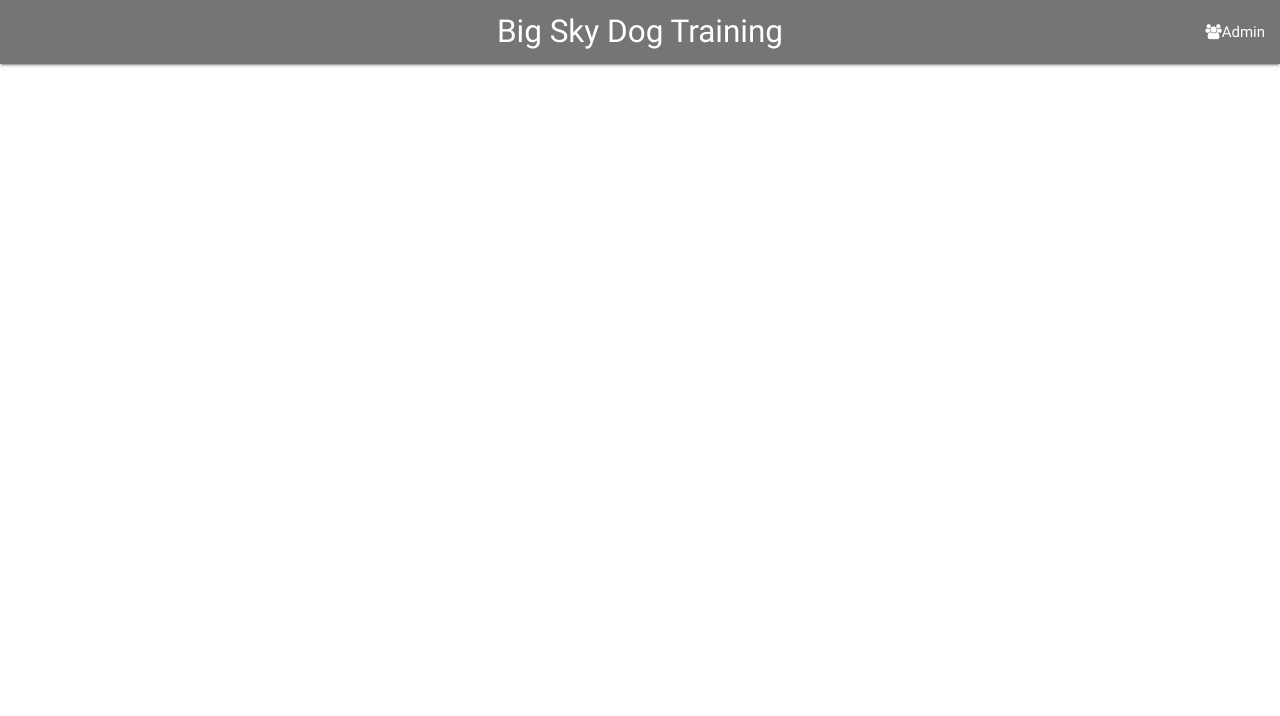
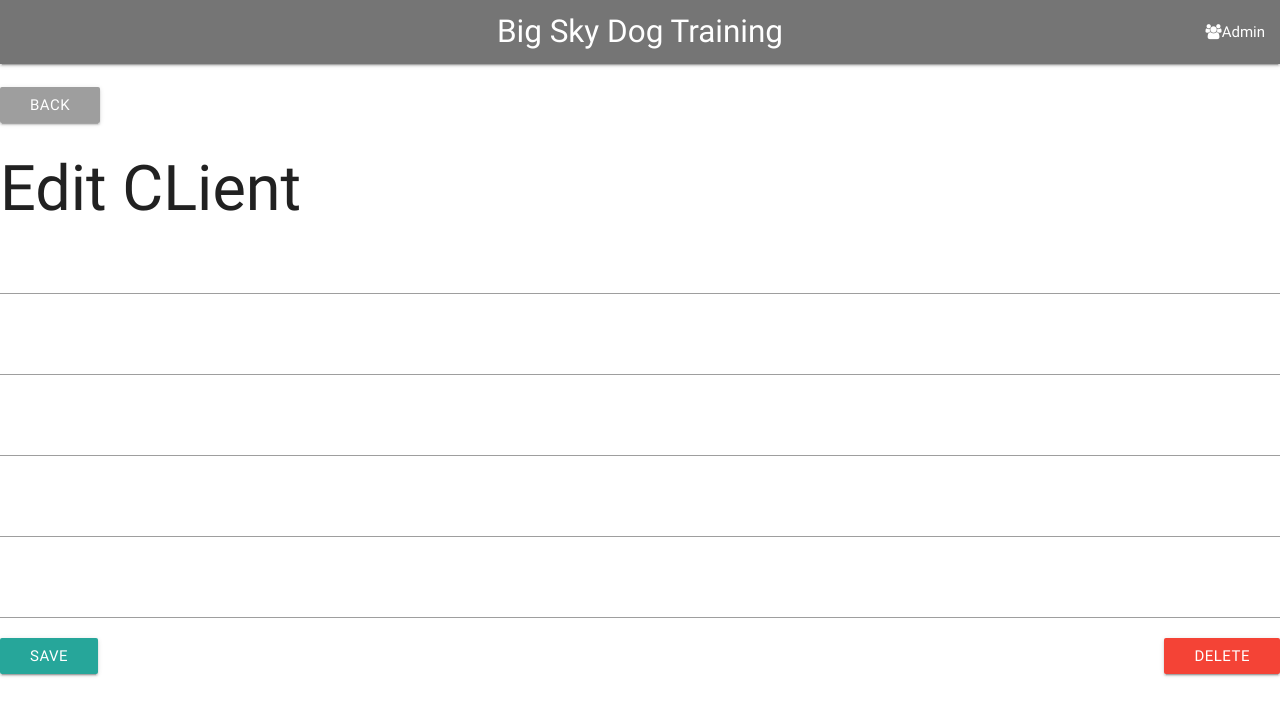
Before and after one commit to sleepydistrict/bigskydogtraining, a React (Create React App) app in the folder client_src/: page /clients/edit/1 in a window 1280 px wide. Shown: the top 716 px of the page. Built offline with nearby package versions, Linux system fonts and the light colour scheme; no server answers.

Commit message:
Edit/Add/Delete Client

```diff
--- a/client_src/src/components/ClassItem.js
+++ b/client_src/src/components/ClassItem.js
@@ -11,7 +11,7 @@ class ClassItem extends Component {
     render() {
         return (
             <li className="collection-item black">
-                <label><h6>Class:</h6>{this.state.item.class} (Age Range of Your Pup)</label><br />
+                <label><h5>Class:</h5>{this.state.item.class} (Age Range of Your Pup)</label><br />
                 <label><h6>Length of Class:</h6> {this.state.item.length}</label> <br />
                 <label><h6>Fee:</h6> {this.state.item.fee}</label> <br />
                 <label><h6>Dates:</h6> {this.state.item.date}</label> <br />
--- a/client_src/src/components/Classes.js
+++ b/client_src/src/components/Classes.js
@@ -97,7 +97,7 @@ class Classes extends Component{
                                     <div className="card-image">
                                         <img src={Coop} alt="German shepard avalanch dog with ski patrol owner." />
                                     </div>
-                                    <div class="card-content">
+                                    <div className="card-content">
                                         <p>Contact: Kristen Cooper @ Big Sky Dog Training <br/>
                                         Phone: 612 508 5413<br/>
                                         If you have any questions, please email us @ <a href="mailto:kcoopa4@gmail.com">kcoopa4@gmail.com</a><br/>
--- a/client_src/src/components/ClientItem.js
+++ b/client_src/src/components/ClientItem.js
@@ -1,4 +1,6 @@
 import React, { Component } from 'react';
+import {Link} from 'react-router-dom';
+
 
 class ClientItem extends Component {
     constructor(props) {
@@ -10,14 +12,11 @@ class ClientItem extends Component {
 
     render() {
         return (
-          <li className="collection-item">
-            {this.state.item.name} <br />
-            {this.state.item.pet} <br />
-            {this.state.item.pet_age} <br />
-            {this.state.item.email} <br />
-            {this.state.item.phone}
-            <button className="btn-flat right">Delete</button>
-          </li>
+            <li className="collection-item">
+            <Link to={`/clients/edit/${this.state.item.id}`}>
+            {this.state.item.name}
+            </Link>
+            </li>
         )
     }
 }
--- a/client_src/src/components/Clients.js
+++ b/client_src/src/components/Clients.js
@@ -28,7 +28,6 @@ class Clients extends Component{
 
 
     render(){
-        console.log(this.state);
         const clientItems = this.state.clients.map((client, i) => {
             return(
                 <ClientItem key={client.id} item={client} />
--- /dev/null
+++ b/client_src/src/components/EditClient.js
@@ -0,0 +1,116 @@
+import React, { Component } from 'react';
+import { Link } from 'react-router-dom';
+import axios from 'axios';
+
+class EditClient extends Component{
+  constructor(props){
+    super(props);
+    this.state = {
+      name: '',
+      pet: '',
+      pet_age: '',
+      email: '',
+      phone: ''
+    }
+    this.handleInputChange = this.handleInputChange.bind(this);
+  }
+
+componentWillMount(){
+  this.getClientDetails();
+}
+
+  getClientDetails(){
+    let clientId = this.props.match.params.id
+    axios.get(`http://localhost:3000/api/clients/${clientId}`)
+      .then(response => {
+        this.setState({
+          id: response.data.id,
+          name: response.data.name,
+          pet: response.data.pet,
+          pet_age: response.data.pet_age,
+          email: response.data.email,
+          phone: response.data.phone
+        }, () => {
+          console.log(this.state);
+        });
+      })
+      .catch(err => console.log(err));
+    }
+
+  EditClient(newClient){
+    axios.request({
+      method: 'put',
+      url: `http://localhost:3000/api/clients/${this.state.id}`,
+      data: newClient
+    }).then(response => {
+      this.props.history.push('/clients');
+    }).catch(err => console.log(err));
+  }
+
+  onDelete(){
+    let clientId = this.props.match.params.id
+    axios.delete(`http://localhost:3000/api/clients/${clientId}`)
+      .then(response => {
+        this.props.history.push('/clients');
+      }).catch(err => console.log(err));
+  }
+
+
+  onSubmit(e){
+  const newClient = {
+    name: this.refs.name.value,
+    pet: this.refs.pet.value,
+    pet_age: this.refs.pet_age.value,
+    email: this.refs.email.value,
+    phone: this.refs.phone.value
+  }
+  this.EditClient(newClient);
+  e.preventDefault();
+}
+
+handleInputChange(e){
+  const target = e.target;
+  const value = target.value;
+  const name = target.name;
+
+  this.setState({
+    [name]: value
+  });
+}
+
+  render(){
+    return (
+      <div>
+        <br />
+        <Link className="btn grey" to ="/clients">Back</Link>
+        <h1>Edit CLient</h1>
+        <form onSubmit={this.onSubmit.bind(this)}>
+          <div className="input-field">
+            <input type="text" name="name" ref="name" value={this.state.name}
+            onChange={this.handleInputChange} />
+          </div>
+          <div className="input-field">
+            <input type="text" name="pet" ref="pet" value={this.state.pet}
+            onChange={this.handleInputChange} />
+          </div>
+          <div className="input-field">
+            <input type="text" name="pet_age" ref="pet_age" value={this.state.pet_age}
+            onChange={this.handleInputChange} />
+          </div>
+          <div className="input-field">
+            <input type="text" name="email" ref="email" value={this.state.email}
+            onChange={this.handleInputChange} />
+          </div>
+          <div className="input-field">
+            <input type="text" name="phone" ref="phone" value={this.state.phone}
+            onChange={this.handleInputChange} />
+          </div>
+          <input type="submit" value="Save" className="btn" />
+          <button onClick={this.onDelete.bind(this)} className="btn red right">Delete</button>
+        </form>
+      </div>
+    )
+  }
+}
+
+export default EditClient;
--- a/client_src/src/components/Main.js
+++ b/client_src/src/components/Main.js
@@ -4,6 +4,7 @@ import Classes from './Classes';
 import Admin from './Admin';
 import Clients from './Clients';
 import AddClient from './AddClient';
+import EditClient from './EditClient';
 
 const Main = () => (
   <main>
@@ -12,6 +13,7 @@ const Main = () => (
         <Route exact path='/admin' component={Admin} />
         <Route exact path='/clients' component={Clients} />
         <Route exact path='/clients/add' component={AddClient} />
+        <Route exact path='/clients/edit/:id' component={EditClient} />
     </Switch>
   </main>
 )
```
